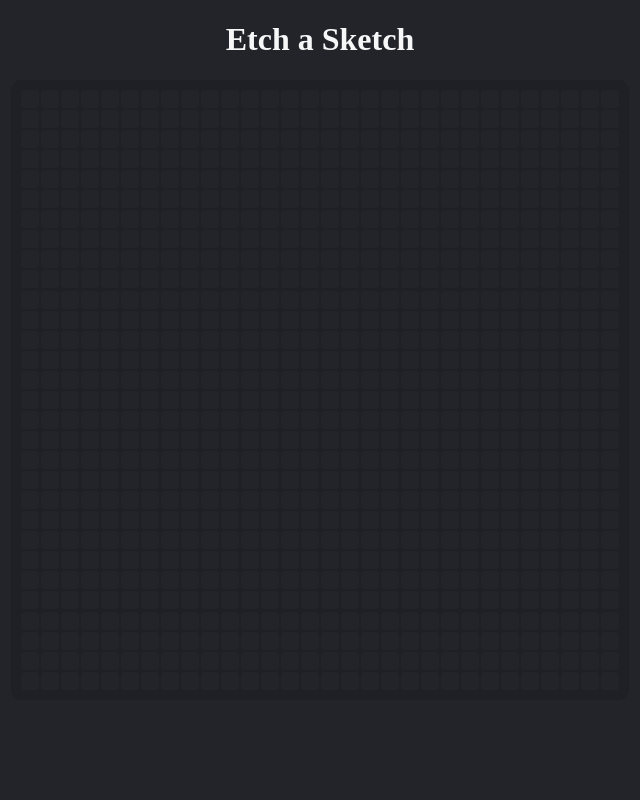
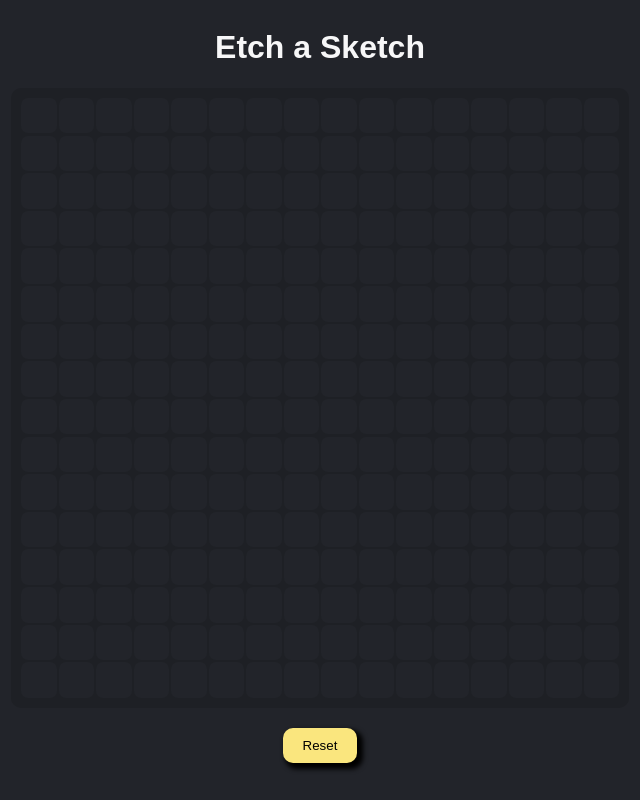
Before and after one commit to Nelarys/etch-a-sketch, a plain HTML site: page index.html in a window 1280 px wide. Shown: the whole page, without its empty margins (320-960 px from the left). Drawn offline with Linux system fonts and the light colour scheme.

Commit message:
feat: Add button that resets the board
Pressing the button now allows the user to reset the board and specify its new size.

```diff
--- a/index.html
+++ b/index.html
@@ -10,5 +10,6 @@
     <body>
         <h1>Etch a Sketch</h1>
         <div id="container"></div>
+        <button id="reset">Reset</button>
     </body>
 </html>
--- a/script.js
+++ b/script.js
@@ -1,4 +1,7 @@
+const container = document.querySelector("#container");
+
 function createGrid(size) {
+  size = size || 16;
   const container = document.querySelector("#container");
   const gridElementSize = `${600 / size - 2}px`;
 
@@ -13,14 +16,16 @@ function createGrid(size) {
 
     container.appendChild(gridElement);
   }
-
-  const gridElements = document.querySelectorAll(".grid-element");
-  gridElements.forEach((gridElement) => {
-    console.log(gridElementSize);
-    // gridElement.style.cssText = `width: ${gridElementSize}; height: ${gridElementSize};`;
-    gridElement.style.width = gridElementSize;
-    gridElement.style.height = gridElementSize;
-  });
 }
 
-createGrid(30);
+function resetGame() {
+  container.replaceChildren();
+  const size = prompt("Enter the size of the grid");
+  console.log(size);
+  createGrid(Number.parseInt(size));
+}
+
+const resetButton = document.querySelector("#reset");
+resetButton.addEventListener("click", resetGame);
+
+createGrid(16);
--- a/style.css
+++ b/style.css
@@ -1,10 +1,14 @@
 body {
     background-color: rgb(34, 36, 42);
+    display: flex;
+    flex-direction: column;
+    align-items: center;
 }
 
 h1 {
     color: rgb(247, 247, 248);
     text-align: center;
+    font-family: sans-serif;
 }
 
 #container {
@@ -14,7 +18,6 @@ h1 {
 
     width: 600px;
     height: 600px;
-    margin: 0 auto;
     display: flex;
     flex-wrap: wrap;
     justify-content: stretch;
@@ -34,3 +37,18 @@ h1 {
 .grid-element:hover {
     background-color: rgb(76, 164, 155);
 }
+
+#reset {
+    background-color: rgb(250, 230, 126);
+    padding: 10px 20px;
+    border-radius: 10px;
+    border-style: none;
+    box-shadow: 4px 4px 5px 2px black;
+
+    margin-top: 20px;
+}
+
+#reset:hover {
+    background-color: rgb(230, 210, 106);
+    box-shadow: 2px 2px 5px 2px black;
+}
```
